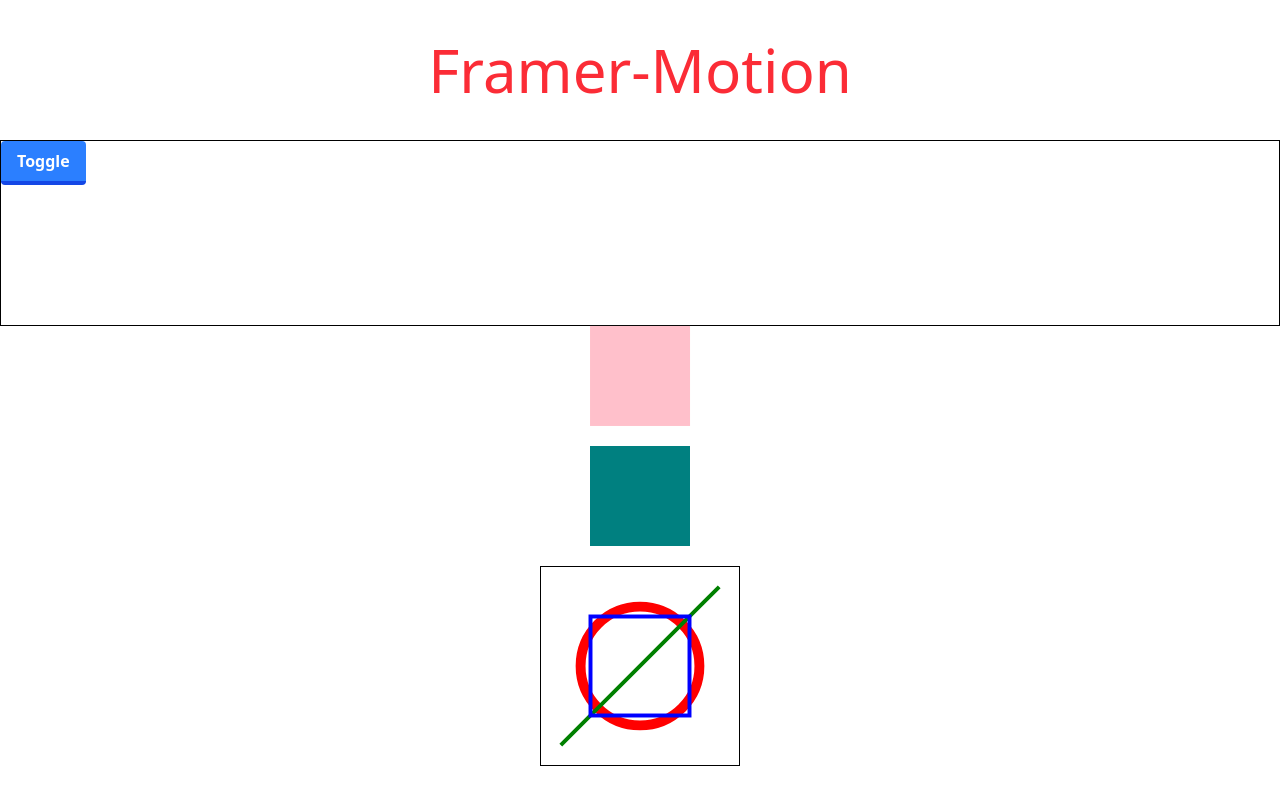
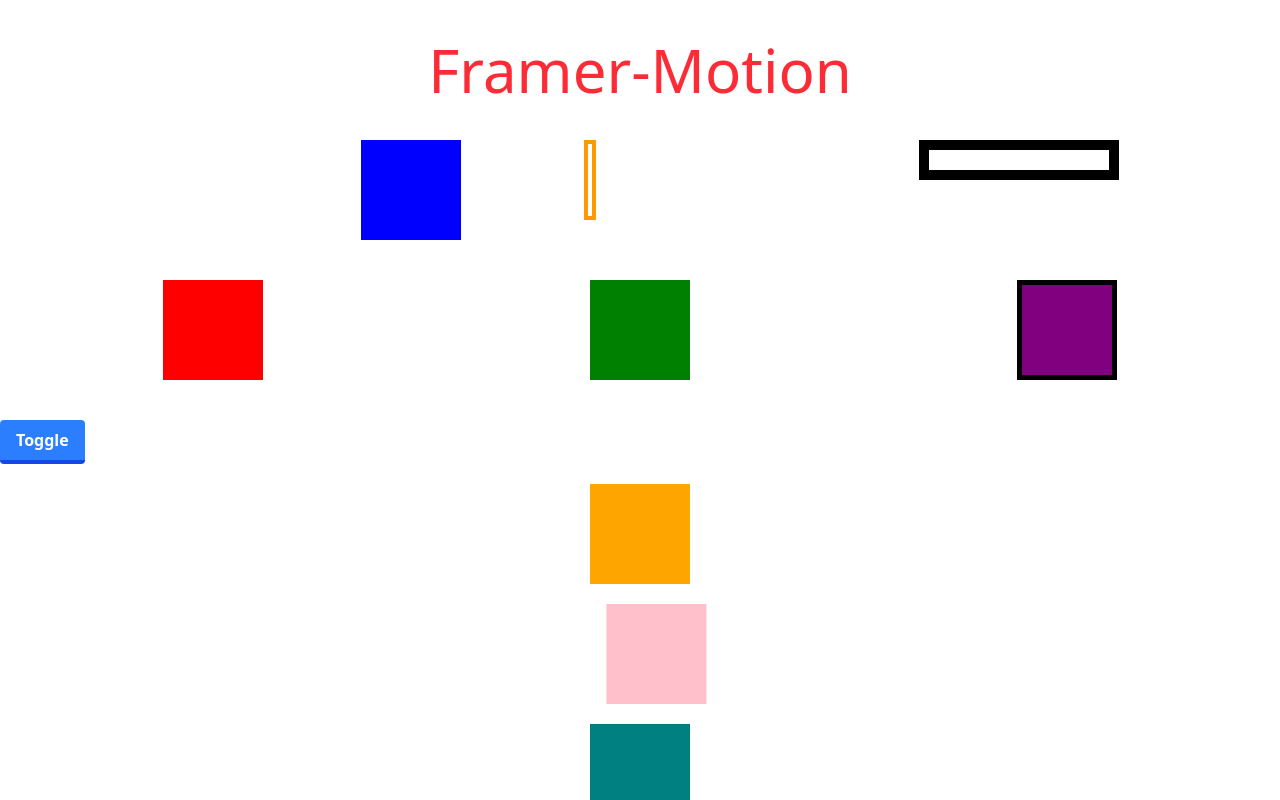
Before and after one commit to lakadeamit220/framer-motion, a React (Vite) app: page / in a window 1280 px wide. Shown: the top 800 px of the page. Built offline with nearby package versions, Linux system fonts and the light colour scheme.

Commit message:
bascis of framer motion

```diff
--- a/src/App.jsx
+++ b/src/App.jsx
@@ -10,8 +10,8 @@ function App() {
     <>
       <h1 className="text-center text-6xl text-red-500 py-10">Framer-Motion</h1>
       {/* Basics */}
-      {/* <BasicAnimation />
-      <Variants /> */}
+      <BasicAnimation />
+      <Variants />
       <DynamicAnimation />
       <Keyframes />
       <LayoutAnimation />
--- a/src/components/basics/DynamicAnimation.jsx
+++ b/src/components/basics/DynamicAnimation.jsx
@@ -2,10 +2,10 @@ import { useState } from "react";
 import { motion } from "framer-motion";
 
 function DynamicAnimation() {
-  const [isVisible, setIsVisible] = useState(false);
+  const [isVisible, setIsVisible] = useState(true);
 
   return (
-    <div className="border">
+    <div>
       <button
         className="bg-blue-500 hover:bg-blue-400 text-white font-bold py-2 px-4 border-b-4 border-blue-700 hover:border-blue-500 rounded"
         onClick={() => setIsVisible(!isVisible)}
--- a/src/components/basics/Keyframes.jsx
+++ b/src/components/basics/Keyframes.jsx
@@ -3,7 +3,7 @@ import { motion } from "framer-motion";
 function Keyframes() {
   return (
     <motion.div
-      animate={{ x: [0, 200, 0], y: [0, -200, 0] }}
+      animate={{ x: [0, 200, 0]}}
       transition={{ duration: 4, repeat: Infinity }}
       style={{
         width: 100,
```
